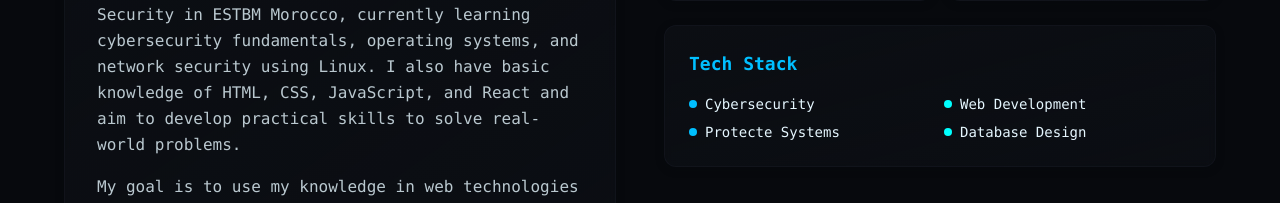
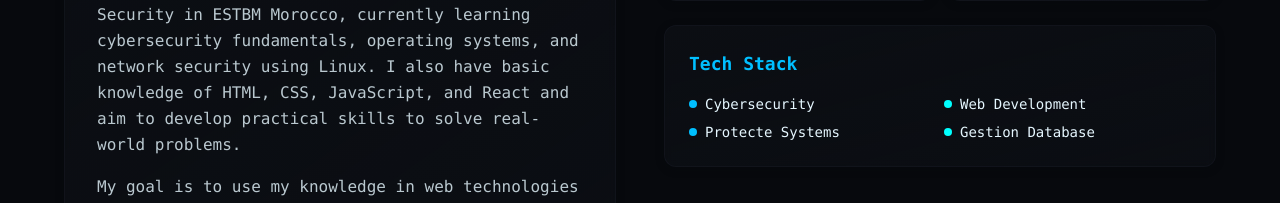
Before and after one commit to AmineDevSec/cyber-dev-folio-8f76b02e, a React (Vite) app: page / in a window 1280 px wide. Shown: the part 1089-1292 px from the top of the page. Built offline with nearby package versions, Linux system fonts and the light colour scheme.

Commit message:
Changes
Co-authored-by: AmineDevSec <200137655+AmineDevSec@users.noreply.github.com>

```diff
--- a/src/components/About.tsx
+++ b/src/components/About.tsx
@@ -80,7 +80,7 @@ const About = () => {
                 </div>
                 <div className="flex items-center">
                   <span className="w-2 h-2 bg-accent rounded-full mr-2"></span>
-                  Database Design
+                  Gestion Database
                 </div>
               </div>
             </div>
```
